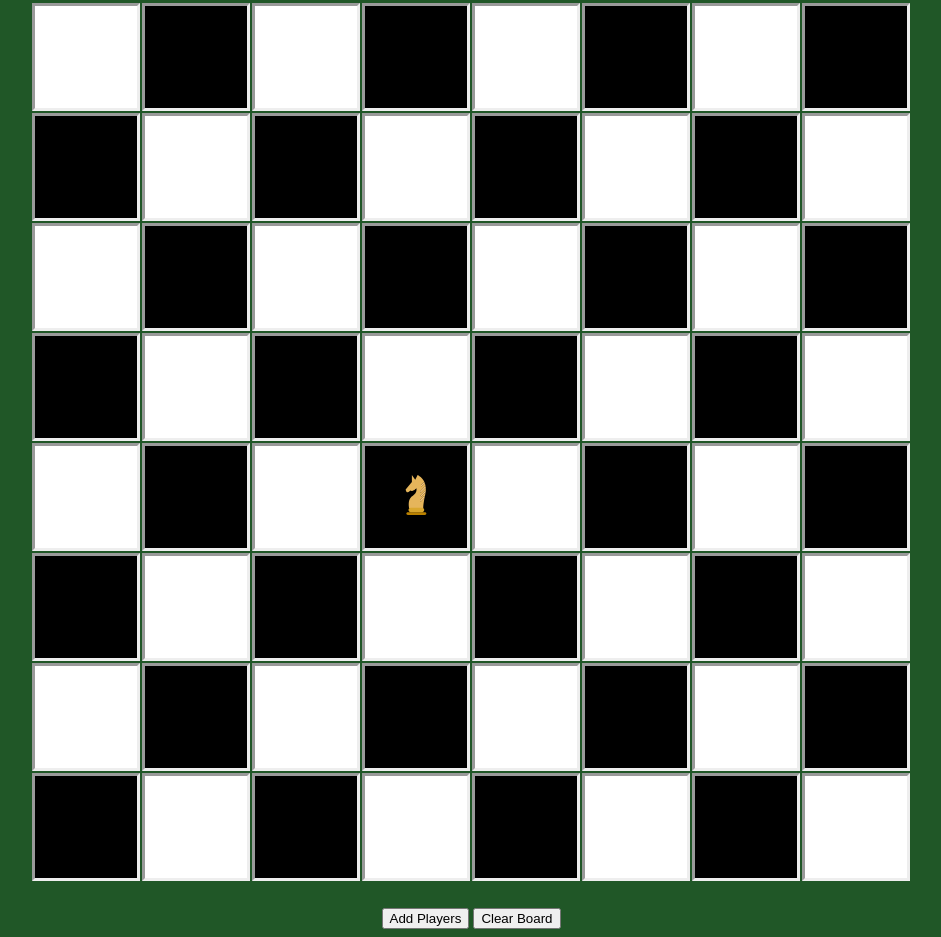
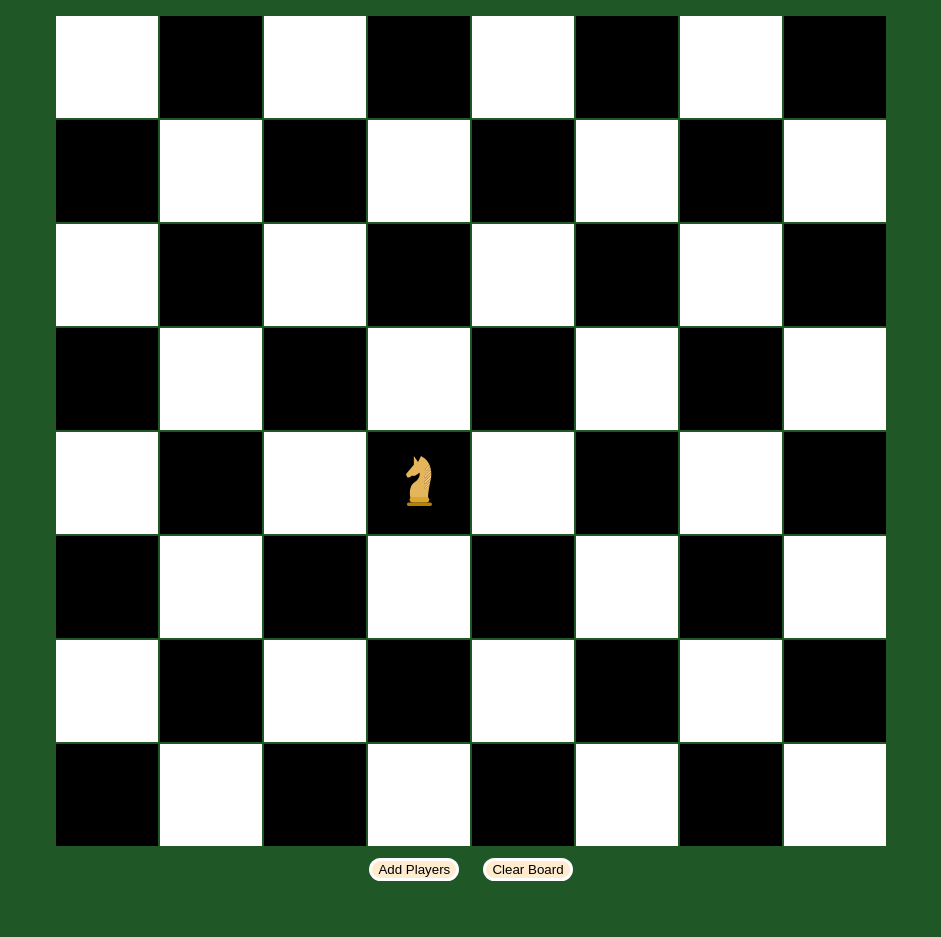
Before and after one commit to kingsamanimations/knights-travails, a website with bundled scripts: page index.html in a window 1280 px wide. Shown: the part 194-1131 px from the top of the page, without its empty margins (169-1110 px from the left). After the commit the page ends 1093 px from the top, so only its background shows below. Built offline with nearby package versions, Linux system fonts and the light colour scheme.

Commit message:
Create searching.js

```diff
--- a/app.js
+++ b/app.js
@@ -1,5 +1,7 @@
 import { knightMoves } from "./knight.js";
+import { travails } from "./searching.js";
 
 const control = (function () {
     knightMoves();
+    travails([3,3],[4,3]);
 })();
--- a/index.html
+++ b/index.html
@@ -12,10 +12,10 @@
     <div id="display-div-centre">
         <div id="knight-chess"></div>
     </div>
-    <button type= "submit" class="start-game">
+    <button type= "submit" class="start">
         Add Players
     </button>
-    <button type= "submit" class="clear-board">
+    <button type= "submit" class="clear">
         Clear Board
     </button>
 </body>
--- a/knight.js
+++ b/knight.js
@@ -35,20 +35,13 @@ const knightMoves = () => {
     // Create Knight at position 0,0;
     const cellNodes = chessBoard.querySelectorAll("td");
 
-    // Debug cellNodes
-    cellNodes.forEach((cellNode) => {
-        if (defaultStartLocation.toString() === cellNode.dataset.coordArray) {
-            console.log("MATCHED!");
-        }
-    });
-
 
     cellNodes.forEach((cellNode) => {
         if (cellNode.dataset.coordArray === defaultStartLocation.toString()) {
             const knight = document.createElement("img");
             knight.src = "./svg-images/svgviewer-output(2).svg";
-            knight.style.width = "40px";
-            knight.style.height = "40px";
+            knight.style.width = "50px";
+            knight.style.height = "50px";
             cellNode.appendChild(knight);
         }
     });
--- /dev/null
+++ b/searching.js
@@ -0,0 +1,81 @@
+import { knightMoves } from "./knight.js";
+
+const squareReg =  new Map();
+
+// Get and Set current coords to the board
+const chessSquare = (x, y) => {
+    const xPos = x;
+    const yPos = y;
+    let predecessor;
+
+    // Define array for possible moves
+    const MOVES = [
+        [1, 2], [1, -2],
+        [2, 1], [2, -1],
+        [-1, 2], [-1, -2],
+        [-2, 1,], [-2, -1],
+    ]
+
+    const getPredecessor = () => predecessor;
+    const setPredecessor = (newPredecessor) => {
+        predecessor = predecessor || newPredecessor;
+    }
+
+    const name = () => `${x}, ${y}`;
+
+    // Evaulate possible moves for knight against any offsets
+    const moves = () => {
+        return MOVES
+            .map((offset) => newSquareForm(offset[0], offset[1]))
+            .filter((square) => square != undefined);
+    }
+
+
+    // Evaluate new set of square coords
+    const newSquareForm = (pageXOffset, pageYOffset) => {
+        const [newX, newY] = [xPos + pageXOffset, yPos + pageYOffset];
+        if (0 <= newX && newX < 8 && 0 <= newY && newY < 8) {
+            return chessSquare(newX, newY);
+        }
+    }
+
+    // Get and set map constructor object names
+    if (squareReg.has(name())) {
+        return squareReg.get(name());
+    } else {
+        const newSquare = { name, getPredecessor, setPredecessor, moves};
+        squareReg.set(name(), newSquare);
+        return newSquare;
+    }
+
+};
+
+// Take click coords from user and running search algorithm
+const travails = (begin, end) => {
+    squareReg.clear(); // Removes old values
+
+    const origin = chessSquare (...begin);
+    const target = chessSquare (...end);
+
+    const queue = [origin];
+    while (!queue.includes(target)) {
+        const currentSquare = queue.shift();
+
+        const queueList = currentSquare.moves();
+
+        queueList.forEach((square) => square.setPredecessor(currentSquare));
+        queue.push(... queueList);
+    }
+
+    const path = [target]
+    while(!path.includes(origin)) {
+        const prevSquare = path[0].getPredecessor();
+        path.unshift(prevSquare);
+    }
+    console.log(`You made it in ${path.length - 1} moves!`);
+    console.log(`Here's the path:`);
+    path.forEach(square => console.log(square.name()));
+}
+
+
+export { travails };
--- a/style.css
+++ b/style.css
@@ -1,12 +1,17 @@
 body {
     text-align: center;
     background-color: #205727;
+    font-family: Cambria, Cochin, Georgia, Times, 'Times New Roman', serif;
+}
+
+h1 {
+    font-family: Impact, Haettenschweiler, 'Arial Narrow Bold', sans-serif;
 }
 
 .cell {
     height: 100px;
     width: 100px;
-    border-style: inset;
+    border-style: none;
 }
 
 .black {
@@ -40,3 +45,19 @@ img {
 .clear-board {
     margin-top: 15px;
 }
+
+.start {
+    margin: 10px;
+    color: rgb(0, 0, 0);
+    background-color: blanchedalmond;
+    border: 3px solid rgb(255, 255, 255);
+    border-radius: 20px;
+}
+
+.clear {
+    margin: 10px;
+    color: rgb(0, 0, 0);
+    background-color: blanchedalmond;
+    border: 3px solid rgb(255, 255, 255);
+    border-radius: 20px;
+}
```
Also changed, not shown: README.md.
